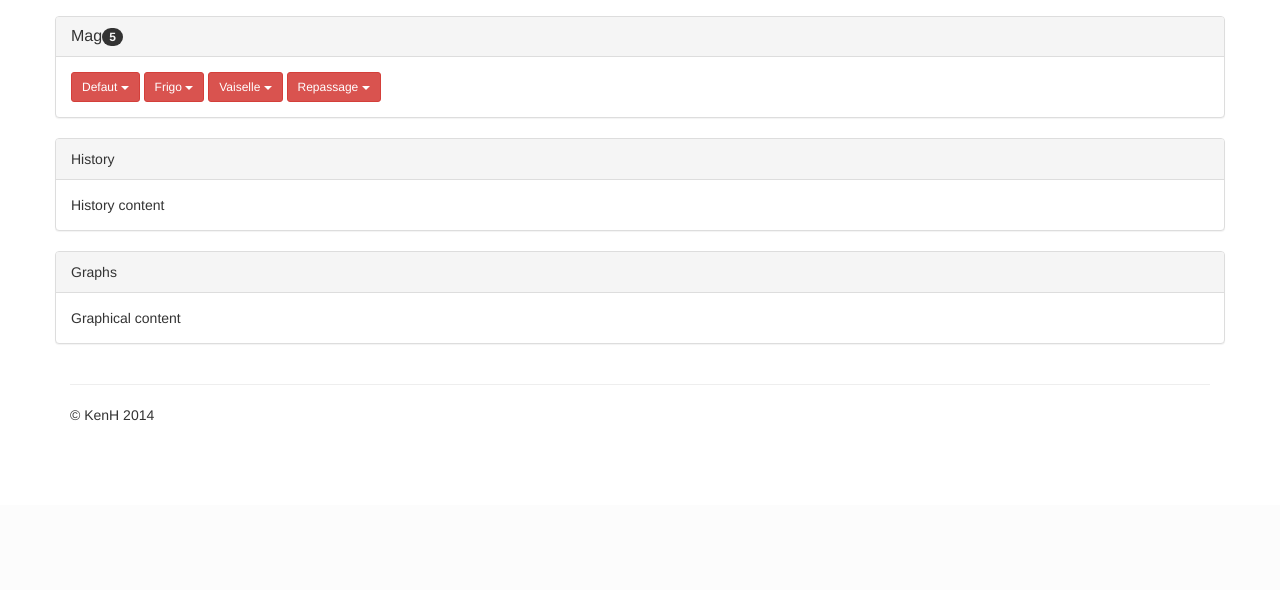
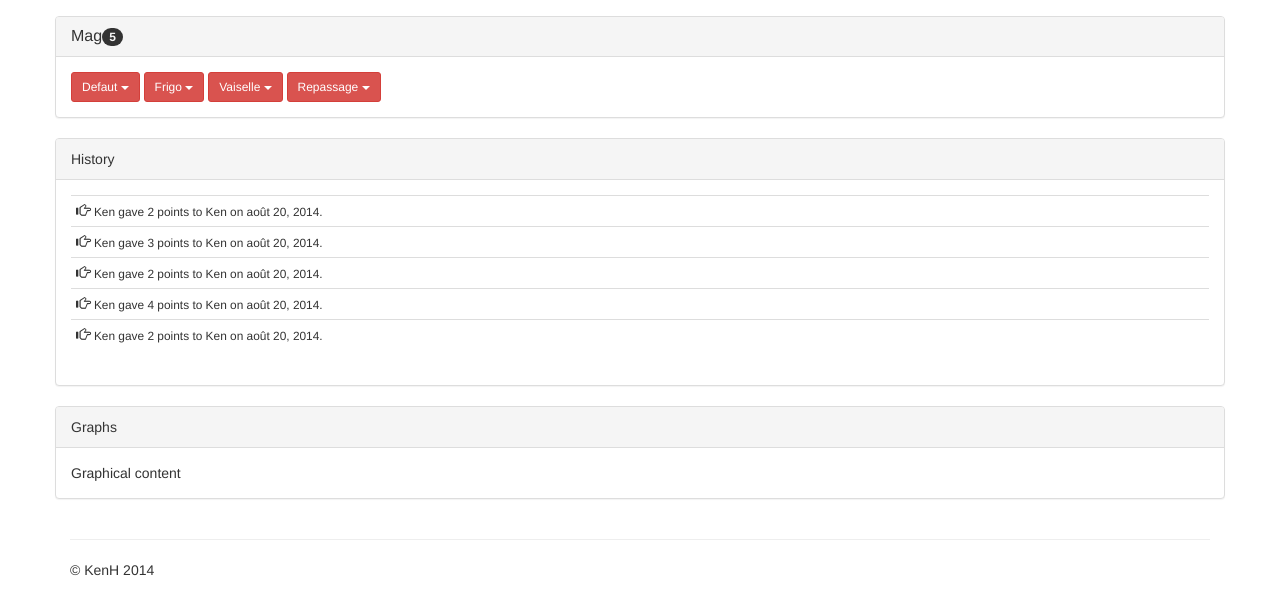
Before and after one commit to KenN7/GentillesseApp, a Django app: page / in a window 1280 px wide. Shown: the part 295-885 px from the top of the page. Before the commit the page ends 716 px from the top, so only its background shows below. Run offline with Django 3.2, Linux system fonts and the light colour scheme; a user stored in the database is signed in; data comes from the database, SQL or seed files in the repository; parts of the project's set-up code (start-up, migrations or seed data) failed here and were passed over; some libraries are stand-ins or nearby versions.

Commit message:
history in main view

```diff
--- a/gentilesse/templates/point_list.html
+++ b/gentilesse/templates/point_list.html
@@ -42,7 +42,20 @@
 <div class="panel panel-default">
   <div class="panel-heading">History</div>
   <div class="panel-body">
-    History content
+	  {% if points.count %}
+    <table class="table table-condensed">
+		{% for point in points %}
+		<tr>
+			<td>
+			<span class="glyphicon glyphicon-hand-right"></span>
+			<small>{{ point.by.username }} gave {{ point.points }} points to {{ point.to.username }} on {{ point.date }}.</small>
+			</td>
+		</tr>
+		{% endfor %}
+	</table>
+      {% else %}
+      No points given yet
+      {% endif %}
   </div>
 </div>
 
--- a/gentilesse/tracker/views.py
+++ b/gentilesse/tracker/views.py
@@ -24,13 +24,14 @@ def point_add(request, username_to, label_id, amount):
 
 @login_required
 def point_list(request):
-    #points = EventPoint.objects.all()
+    points = EventPoint.objects.order_by('-date')[:5]
     users = User.objects.all()
     labels = Label.objects.all()
 
     c = {
             'users': users,
             'labels': labels,
+            'points': points,
             }
     return render(request, 'point_list.html', c)
 
```
